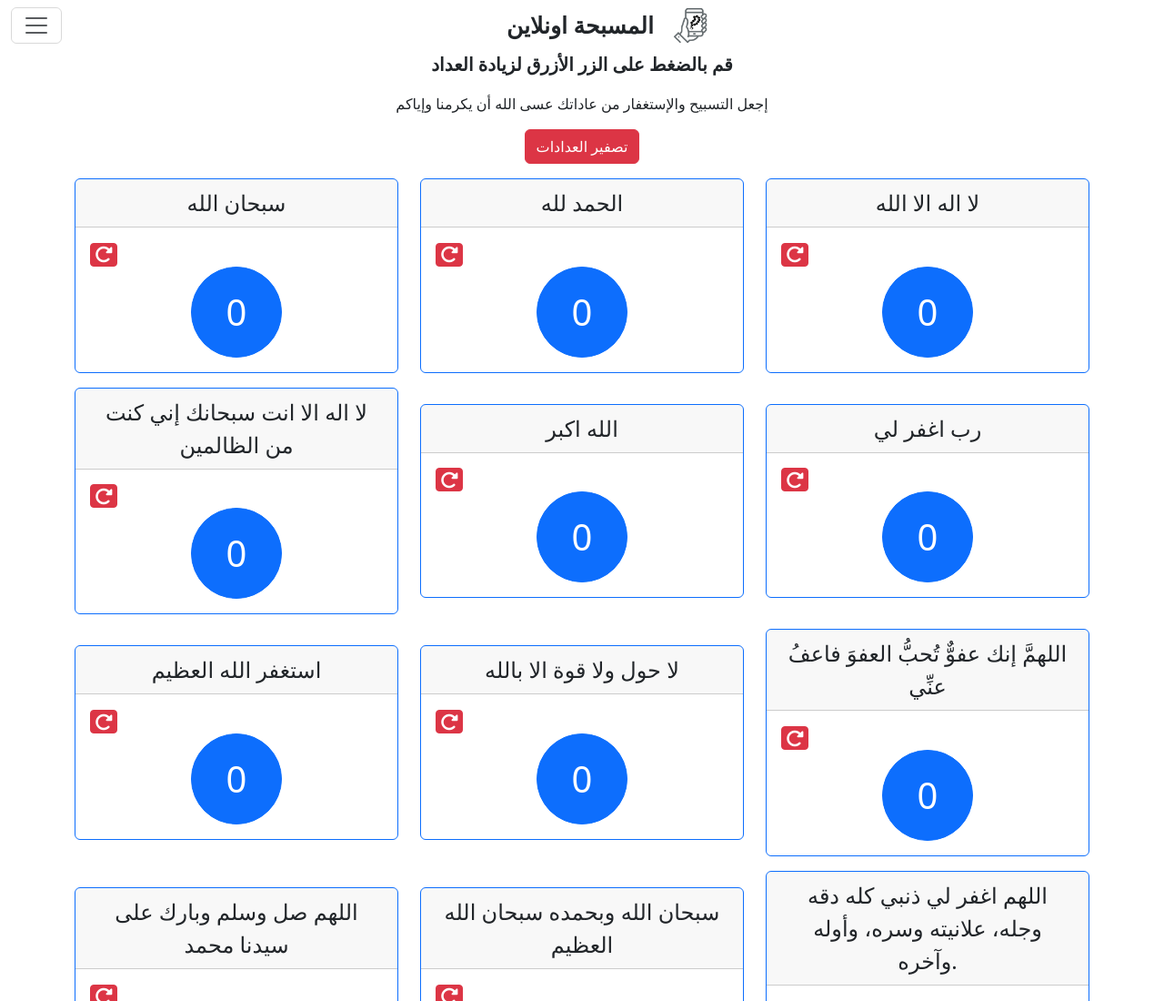
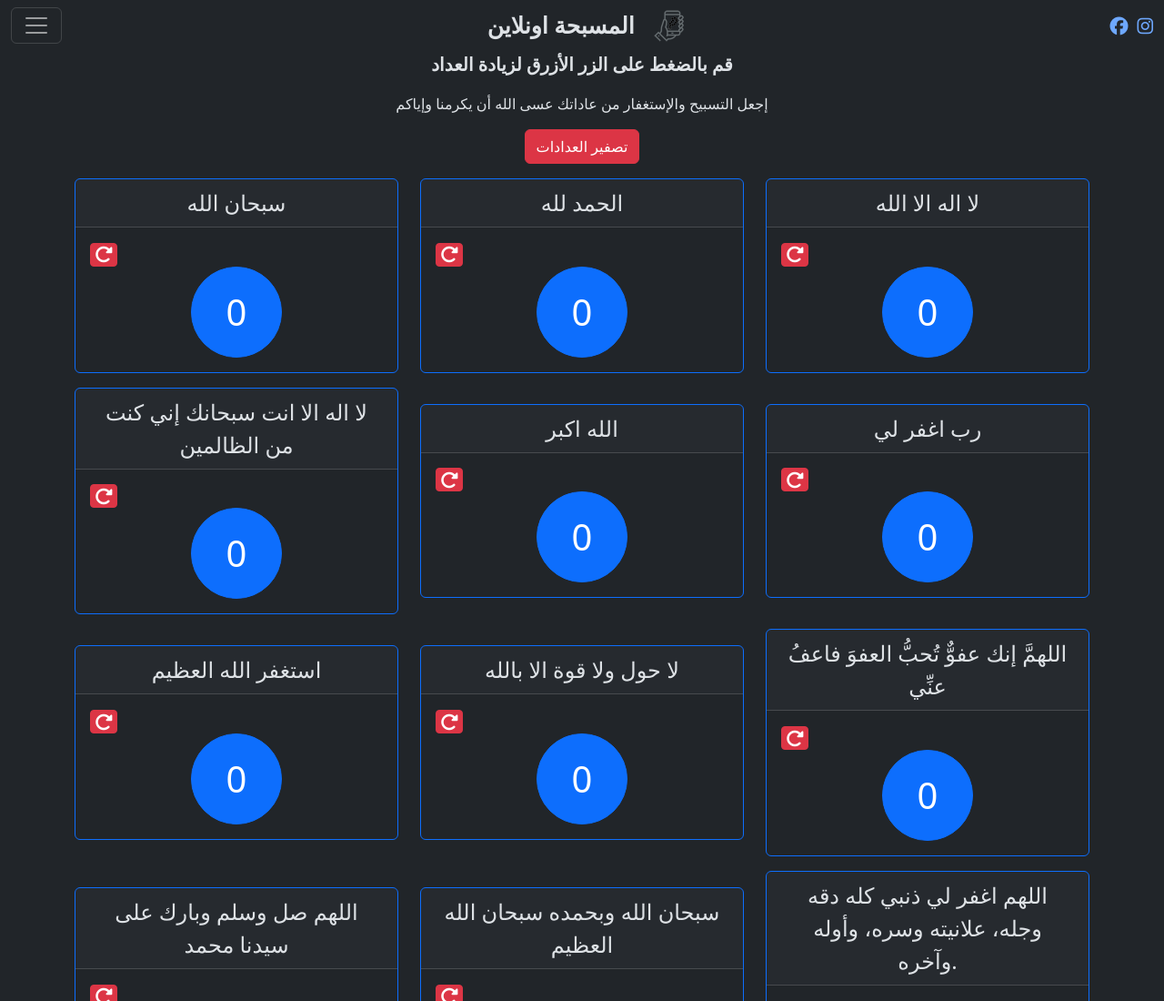
Before and after one commit to XxTheRipperxX/electonic-misba7ah, a plain HTML site: page index.html in a window 1280 px wide. Shown: the top 1100 px of the page at 91% size. Drawn offline with nearby package versions, Linux system fonts and the light colour scheme.

Commit message:
finished

```diff
--- a/index.html
+++ b/index.html
@@ -1,5 +1,5 @@
 <!DOCTYPE html>
-<html lang="en">
+<html lang="en" data-bs-theme="dark">
   <head>
     <meta charset="UTF-8" />
     <meta name="viewport" content="width=device-width, initial-scale=1.0" />
@@ -35,8 +35,10 @@
         <div class="title">
           <p class="text">المسبحة اونلاين</p>
 
-          <img src="logo.png" alt="" width="40px" />
+          <img src="logo.png" alt="" width="35px" />
         </div>
+        <a href="https://www.facebook.com/bechir.sellami.712/"><i class="fa-brands fa-facebook fa-lg"></i></a>
+        <a href="https://www.instagram.com/sellami_bechir/"><i class="fa-brands fa-instagram fa-lg"></i></a>
         <div
           class="offcanvas offcanvas-end"
           tabindex="-1"
--- a/style.css
+++ b/style.css
@@ -87,3 +87,6 @@ button p{
     height: 100%;
     align-items: center;
 }
+.fa-instagram{
+    margin-left: 10px;
+}
```
